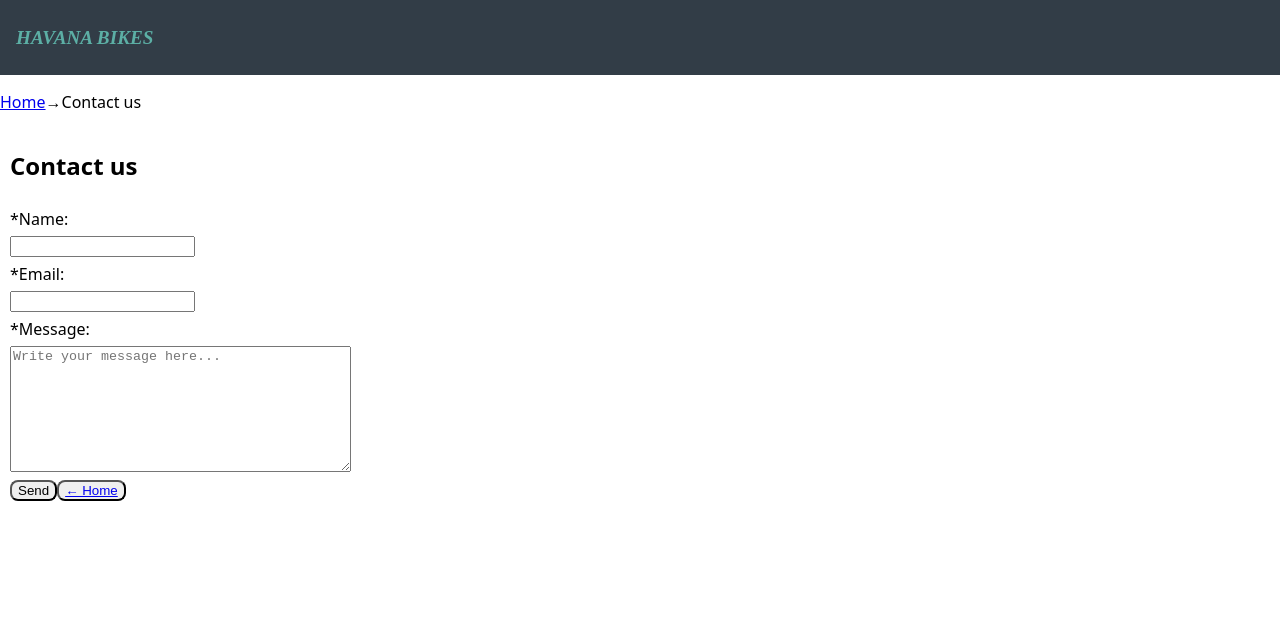
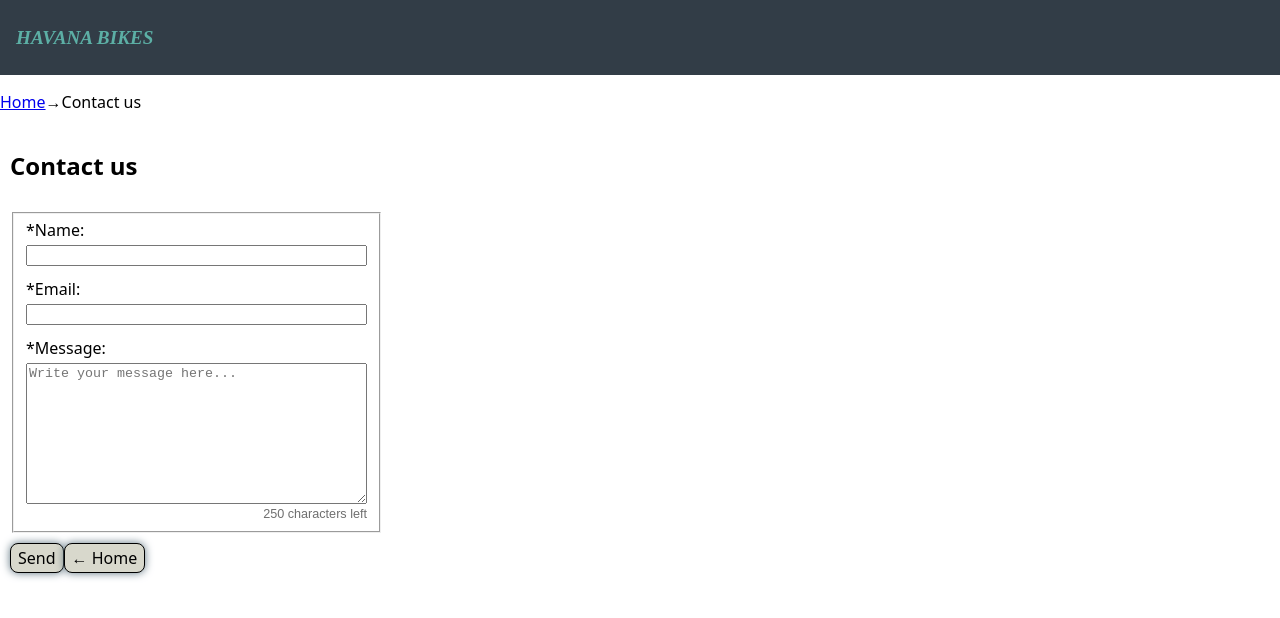
Before and after one commit to YuriPadilla/capstone-project-havana-bikes, a Next.js app: page /ContactUsPage in a window 1280 px wide. Shown: the top 618 px of the page. Built offline with nearby package versions, Linux system fonts and the light colour scheme.

Commit message:
update form properties

```diff
--- a/components/Button/Button.styled.js
+++ b/components/Button/Button.styled.js
@@ -1,5 +1,26 @@
 import styled from "styled-components";
+import Link from "next/link";
 
 export const StyledButton = styled.button`
+  text-decoration: none;
+  border: 1px solid black;
   border-radius: 8px;
+  color: black;
+  font-size: inherit;
+  font-family: inherit;
+  padding: 3px 7px;
+  background: rgb(216, 216, 204);
+  box-shadow: 0px 0px 8px rgb(95, 117, 129);
 `;
+
+export const StyledLinkAsButton = styled(Link)`
+  text-decoration: none;
+  border: 1px solid black;
+  border-radius: 8px;
+  color: black;
+  font-size: inherit;
+  font-family: inherit;
+  padding: 3px 7px;
+  background: rgb(216, 216, 204);
+  box-shadow: 0px 0px 8px rgb(95, 117, 129);
+`;
--- a/components/ContactUsForm/ContactUsForm.styled.js
+++ b/components/ContactUsForm/ContactUsForm.styled.js
@@ -6,5 +6,32 @@ export const StyledForm = styled.form`
   flex-direction: column;
   justify-content: flex-start;
   align-items: flex-start;
-  gap: 6px;
+  gap: 10px;
 `;
+
+export const StyledFieldset = styled.fieldset`
+  display: flex;
+  flex-direction: column;
+  justify-content: flex-start;
+  align-items: flex-start;
+  gap: 0.8rem;
+`;
+
+export const StyledInputContainer = styled.div`
+  display: flex;
+  flex-direction: column;
+  gap: 0.2rem;
+  justify-content: space-between;
+  width: 100%;
+`;
+
+export const StyledOutput = styled.output`
+  align-self: flex-end;
+  font-family: Arial, Helvetica, sans-serif;
+  font-size: 79%;
+  color: rgb(111, 111, 111);
+`;
+
+export const StyledButtonContainer = styled.div`
+  display: flex;
+`;
--- a/components/ContactUsForm/index.js
+++ b/components/ContactUsForm/index.js
@@ -1,34 +1,59 @@
-import { StyledForm } from "./ContactUsForm.styled";
-import { StyledButton } from "../Button/Button.styled";
-//import { useRouter } from "next/router";
-import Link from "next/link";
+import {
+  StyledForm,
+  StyledFieldset,
+  StyledInputContainer,
+  StyledOutput,
+  StyledButtonContainer,
+} from "./ContactUsForm.styled";
+import { StyledButton, StyledLinkAsButton } from "../Button/Button.styled";
 
-export default function ContactUsForm({ handleSubmit }) {
+export default function ContactUsForm({
+  handleSubmit,
+  onMessageChange,
+  inicialAmountChar,
+  amountCharLeft,
+}) {
   return (
     <StyledForm onSubmit={handleSubmit}>
       <h2>Contact us</h2>
-
+      <StyledFieldset>
+        <StyledInputContainer>
           <label htmlFor="name">*Name:</label>
-      <input type="text" id="name" name="name" required />
-
+          <input
+            type="text"
+            id="name"
+            name="name"
+            minLength="2"
+            maxLength="30"
+            required
+          />
+        </StyledInputContainer>
+        <StyledInputContainer>
           <label htmlFor="email">*Email:</label>
-      <input type="email" id="email" name="email" required />
-
+          <input type="email" id="email" name="email" maxLength="30" required />
+        </StyledInputContainer>
+        <StyledInputContainer>
           <label htmlFor="message">*Message:</label>
           <textarea
+            onChange={onMessageChange}
             id="message"
             name="message"
-        rows="8"
+            rows="9"
             cols="40"
+            maxLength={inicialAmountChar}
             placeholder="Write your message here..."
+            required
           />
-
-      <div>
+          <StyledOutput>
+            {amountCharLeft}
+            {" characters left"}
+          </StyledOutput>
+        </StyledInputContainer>
+      </StyledFieldset>
+      <StyledButtonContainer>
         <StyledButton type="submit">Send</StyledButton>
-        <StyledButton type="button">
-          <Link href="/">← Home</Link>
-        </StyledButton>
-      </div>
+        <StyledLinkAsButton href="/">← Home</StyledLinkAsButton>
+      </StyledButtonContainer>
     </StyledForm>
   );
 }
--- a/package.json
+++ b/package.json
@@ -17,6 +17,7 @@
     "react": "18.2.0",
     "react-dom": "18.2.0",
     "styled-components": "^5.3.6",
+    "use-immer": "^0.8.1",
     "uuid": "^9.0.0"
   },
   "devDependencies": {
--- a/pages/ContactUsPage/index.js
+++ b/pages/ContactUsPage/index.js
@@ -4,10 +4,16 @@ import Link from "next/link";
 import { useState } from "react";
 import ToastNotification from "../../components/ToastNotification";
 
+const inicialAmountChar = 250;
+
 export default function ContactUsPage() {
   const [toastAction, setToastAction] = useState("");
-  function exitToast() {
-    setToastAction("exit");
+  const [amountCharLeft, setAmountCharLeft] = useState(inicialAmountChar);
+
+  function handleMessageChange(event) {
+    const maxLengthMessage = event.target.maxLength;
+    const currentLengthMessage = event.target.value.length;
+    setAmountCharLeft(maxLengthMessage - currentLengthMessage);
   }
 
   function handleSubmit(event) {
@@ -16,10 +22,15 @@ export default function ContactUsPage() {
     const data = Object.fromEntries(formData);
 
     event.target.reset();
+    setAmountCharLeft(inicialAmountChar);
     event.target.elements.name.focus();
 
     setToastAction("enter");
     setTimeout(exitToast, 3000);
+  }
+
+  function exitToast() {
+    setToastAction("exit");
   }
 
   return (
@@ -28,7 +39,12 @@ export default function ContactUsPage() {
       <p>
         <Link href="/">Home</Link>→Contact us
       </p>
-      <ContactUsForm handleSubmit={handleSubmit} />
+      <ContactUsForm
+        handleSubmit={handleSubmit}
+        onMessageChange={handleMessageChange}
+        inicialAmountChar={inicialAmountChar}
+        amountCharLeft={amountCharLeft}
+      />
       <ToastNotification toastAction={toastAction} />
     </>
   );
```
Also changed, not shown: components/ContactInfo/index.js (+4 -6 lines), 1 other file (tests, documents, lock files or other folders). Lines whose indentation alone changed are shown as unchanged.
